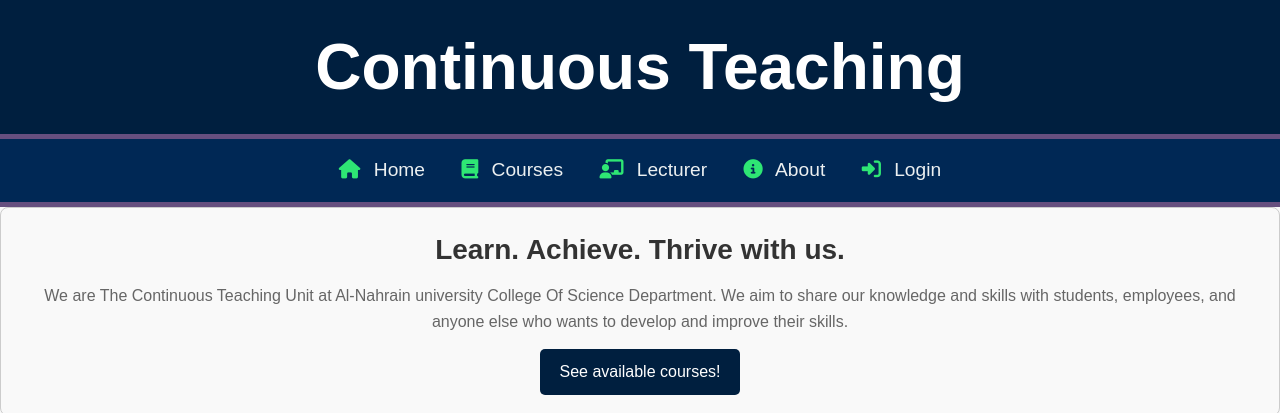
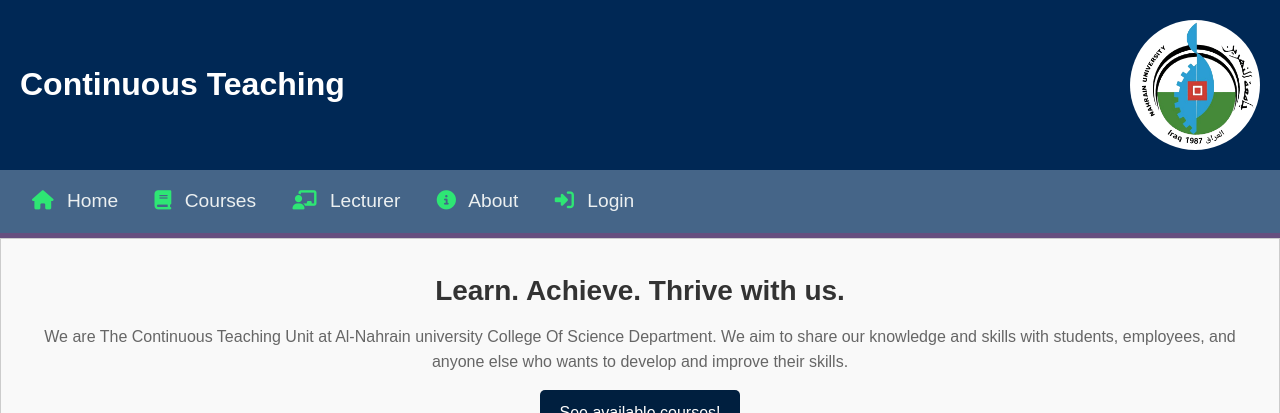
Before and after one commit to Ahmad-Git-Hub/course-management-web-app-Django, a Django app: page / in a window 1280 px wide. Shown: the top 413 px of the page. Run offline with Django 5.2, Linux system fonts and the light colour scheme; some libraries are stand-ins or nearby versions.

Commit message:
Adding Al-Nahrain logo and tuning the design

```diff
--- a/core/static/core/base.css
+++ b/core/static/core/base.css
@@ -11,18 +11,33 @@
   line-height: 1.6;
 }
 
-header {
-  background-color: #001f3f;
-  color: #fff;
-  text-align: center;
-  padding: 1rem;
-  font-size: 2rem;
-  border-bottom: 5px solid #664f7f;
+.header {
+  display: flex;
+  justify-content: space-between;
+  align-items: center;
+  padding: 20px;
+  background-color: #002855;
 }
 
+.header h1 {
+  font-size: 2em;
+  color: #fff;
+}
+
+.header .logo {
+  width: 130px;
+  height: auto;
+}
+
+.logo {
+  background-color: #fff;
+  border-radius: 100px;
+}
+
+
 .nav {
-  background-color: #002855;
-  text-align: center;
+  background-color: #456588;
+  text-align: left;
   padding: 1rem;
   border-bottom: 5px solid #664f7f;
 }
@@ -56,7 +71,7 @@
 .footer {
   text-align: center;
   padding: 1rem;
-  background-color: #002855;
+  background-color: #456588;
   color: #ecf0f1;
   font-size: 0.9rem;
   border-top: 5px solid #664f7f;
--- a/core/static/core/home.css
+++ b/core/static/core/home.css
@@ -6,17 +6,17 @@
 
 .section-one {
     background-color: #f9f9f9;
-    padding: 20px;
+    padding: 30px;
     border: 1px solid #ccc;
-    border-radius: 8px;
     text-align: center;
 }
 
-.header {
+h2 {
     font-size: 28px;
     color: #333;
     margin-bottom: 10px;
 }
+
 
 .section-one-paragraph {
     font-size: 16px;
@@ -41,9 +41,11 @@
 
 .section-two img {
     width: 100%;
-    max-height: 300px;
+    max-height: 500px;
     display: block;
     object-fit: cover;
+    border-radius: 20px;
+    padding: 10px;
 }
 
 .section-three {
@@ -65,6 +67,7 @@
 
 .card {
     flex: 1;
+    margin: 10px;
     background-color: #f9f9f9;
     padding: 20px;
     border: 1px solid #ddd;
--- a/core/templates/core/about.html
+++ b/core/templates/core/about.html
@@ -7,7 +7,7 @@
     <div class="about-section">
         <div class="content">
             <h2>We Are Creative Minds</h2>
-            <p>Mission: The Continuous Teaching Unit aims to prepare highly efficient graduates who can contribute to scientific research and industrial applications. It emphasizes interdisciplinary collaboration, enabling graduates to communicate effectively with medical and engineering sciences.</p>
+            <p>Mission: The Continuous Teaching Unit aims to prepare highly efficient people who can contribute to scientific research and industrial applications.</p>
             <p>Vision: To achieve an ideal partnership between science, technology, and society.</p>
         </div>
         <div class="team-members">
--- a/core/templates/core/base.html
+++ b/core/templates/core/base.html
@@ -21,9 +21,10 @@
 
 </head>
 <body>
-    <header>
+    <div class="header">
         <h1>Continuous Teaching</h1>
-    </header>
+        <img class="logo" src="{% static 'core/images/logo-rm-bg.png' %}" alt="Al-Nahrain university">
+    </div>
     <nav class="nav">
         <a class="home" href="{% url 'core-home' %}"><i class="fas fa-home"></i> Home</a>
         <a class="courses" href="{% url 'core-course' %}"><i class="fas fa-book"></i> Courses</a>
--- a/core/templates/core/home.html
+++ b/core/templates/core/home.html
@@ -3,7 +3,7 @@
 {% load static %}
 
     <section class="section-one">
-      <h2 class="header">Learn. Achieve. Thrive with us.</h2>
+      <h2>Learn. Achieve. Thrive with us.</h2>
       <p class="section-one-paragraph">
        We are The Continuous Teaching Unit at Al-Nahrain university
        College Of Science Department. We aim to share our
@@ -13,7 +13,7 @@
     </section>
 
     <section class="section-two">
-      <img src=https://sc.nahrainuniv.edu.iq/en/assets/img/1.jpg>
+      <img src="{% static 'core/images/al-nahrain.jpg' %}" alt="Al-Nahrain university">
     </section>
 
     <section class="section-three">
```
Also changed, not shown: core/static/core/images/al-nahrain.jpg (added), core/static/core/images/logo-rm-bg.png (added).
